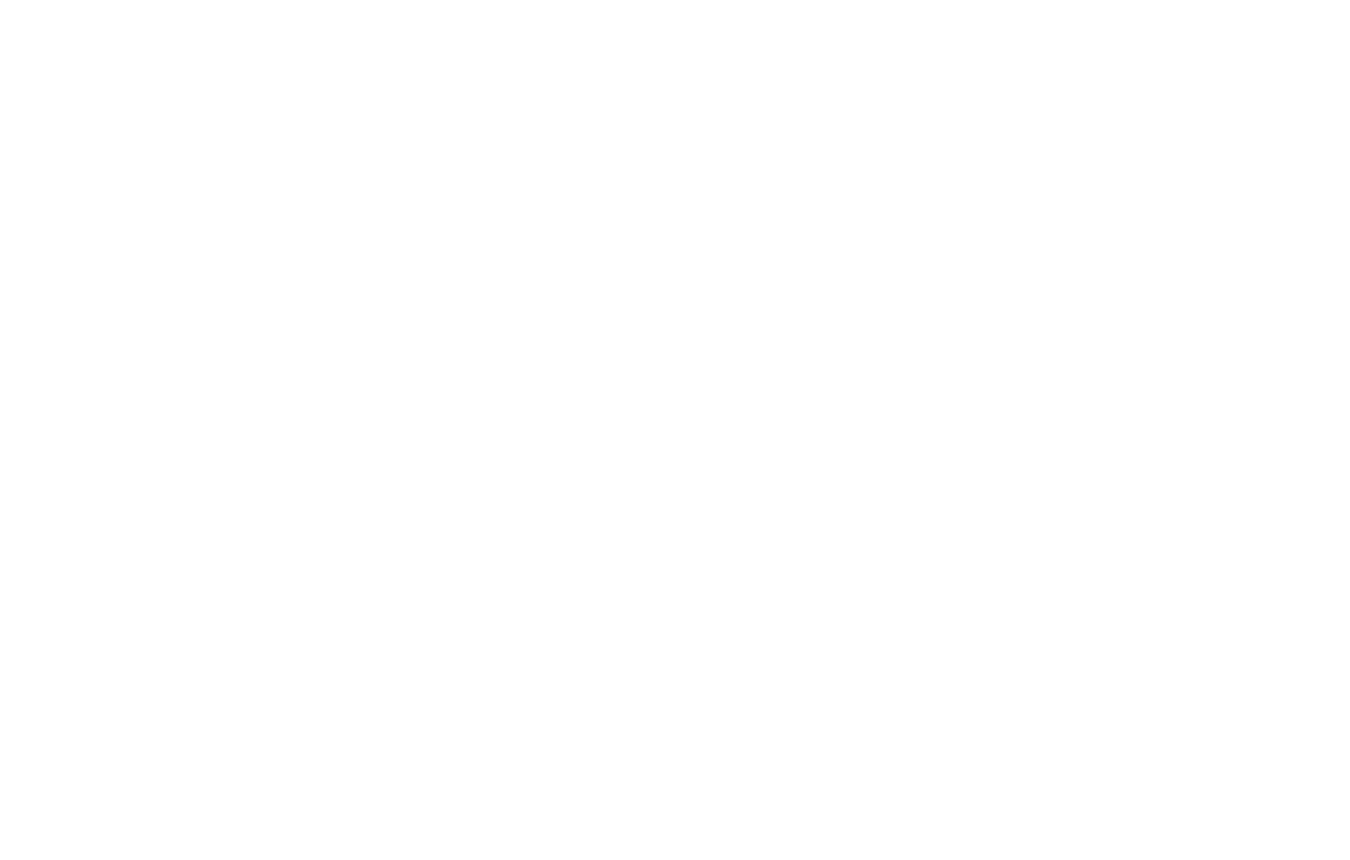
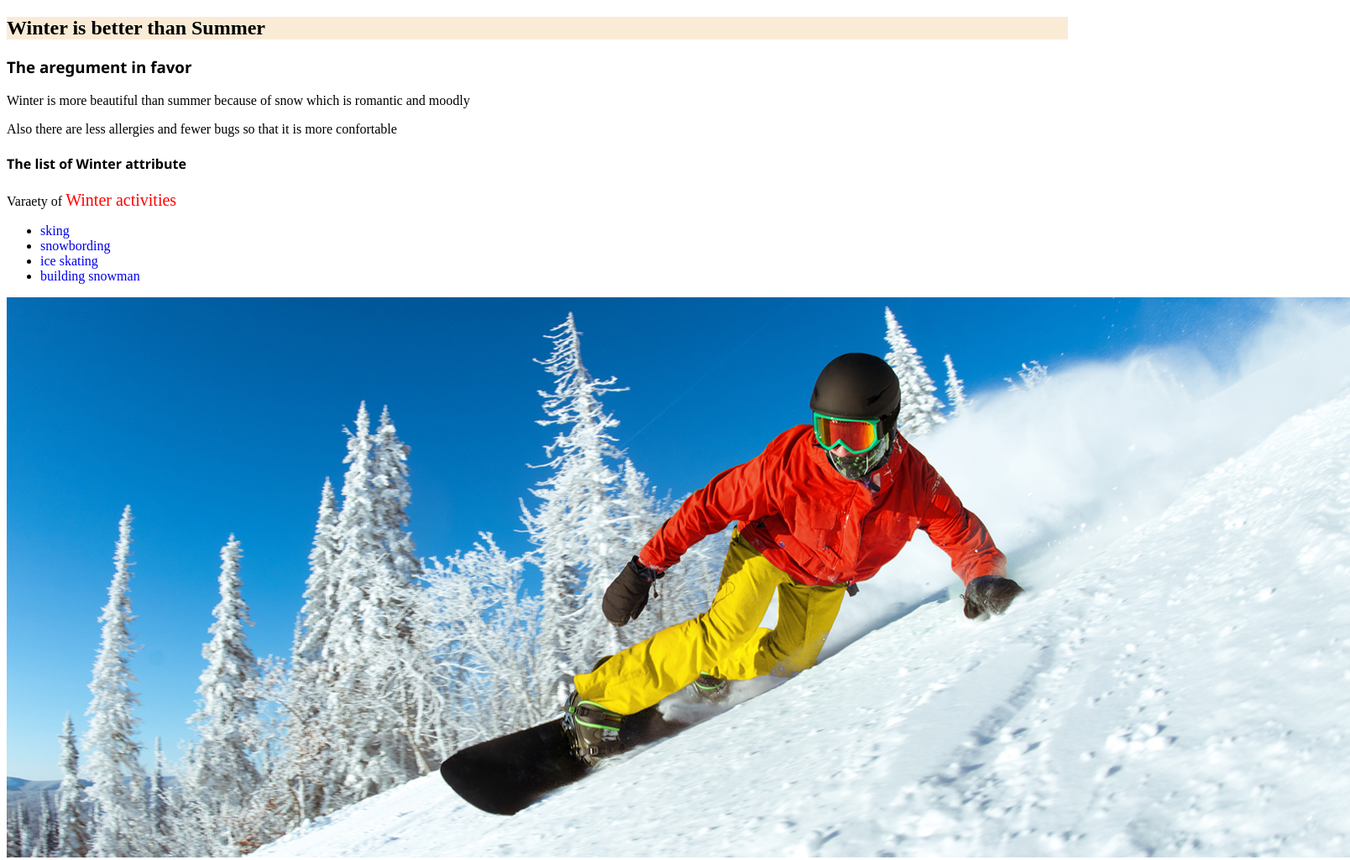
Before and after one commit to oiovorin/mid-practice, a plain HTML site: page index.html in a window 1280 px wide. Shown: the top 1024 px of the page at 84% size, 1608 px wide, since content can reach past the window. Before the commit the page ends 800 px from the top, so only its background shows below. Drawn offline with Linux system fonts and the light colour scheme.

Commit message:
updated
add favor opinion in index.html and styled it with main.css

```diff
--- /dev/null
+++ b/css/main.css
@@ -0,0 +1,26 @@
+h1 {
+  background-color: antiquewhite;
+}
+
+.highlight {
+  color: red;
+  font-size: 20px;
+}
+
+h3,
+h4 {
+  font-family: "Segoe UI", Tahoma, Geneva, Verdana, sans-serif;
+}
+
+nav ul li a {
+  text-decoration: none;
+}
+
+nav ul li a:hover {
+  color: blueviolet;
+}
+
+.sammery {
+  background-color: azure;
+  text-align: center;
+}
--- a/index.html
+++ b/index.html
@@ -3,7 +3,45 @@
   <head>
     <meta charset="UTF-8" />
     <meta name="viewport" content="width=device-width, initial-scale=1.0" />
+    <link rel="stylesheet" href="css/main.css" />
     <title>Mid-prep</title>
   </head>
+  <section>
+    <h1>Winter is better than Summer</h1>
+  </section>
+
+  <section>
+    <h3>The aregument in favor</h3>
+    <article>
+      <p>Winter is more beautiful than summer because of snow which is romantic and moodly
+    </p>
+    <p>Also there are less allergies and fewer bugs so that it is more confortable</p>
+
+    <h4>The list of Winter attribute</h4>
+    <p>Varaety of <span class="highlight">Winter activities</span></p>
+    <nav>
+    <ul>
+      <li><a href="#">sking</a></li>
+      <li><a href="#">snowbording</a></li>
+      <li><a href="#">ice skating</a></li>
+      <li><a href="#">building snowman</a></li>
+    </ul>
+    <img src="images/winter-activities-hero.jpg" alt="snowbording" />
+    </nav>
+
+    <p>Winter <span class="highlight">Events</span></p>
+    <ul>
+      <li>Christmas</li>
+      <li>New Year</li>
+      <li>Varentins Day</li>
+    </ul>
+    <img src="images/xmas-image.jpeg" alt="christmas decoration in house" />
+
+    <article class="sammery">
+        <p>Even though it can be freezing in winter, we just need to lyier or ware something warm</p>
+    </article>
+
+  </section>
+
   <body></body>
 </html>
```
